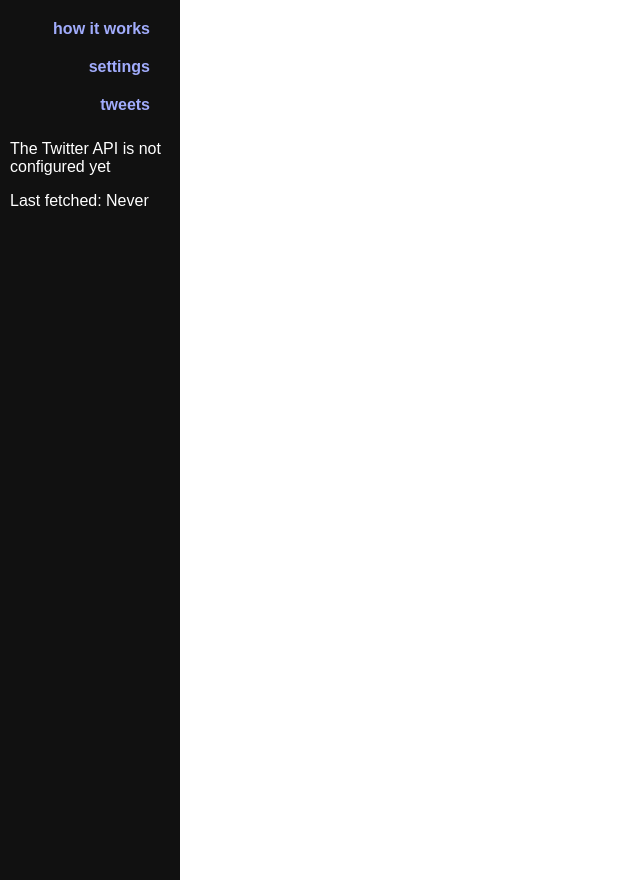
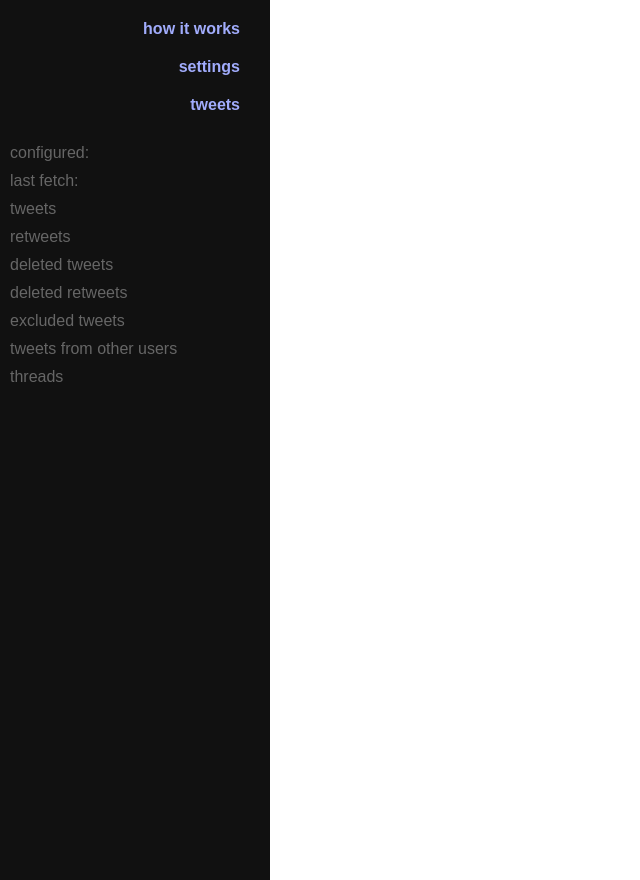
Before and after one commit to micahflee/semiphemeral, a Python web app: template semiphemeral/templates/base.html in a window 1280 px wide. Shown: the whole page, without its empty margins (0-640 px from the left). Run offline with Jinja, Linux system fonts and the light colour scheme; the template is opened without the code that fills it, so the values that code supplies are empty; some libraries are stand-ins or nearby versions.

Commit message:
Refactor web so that /api/statistics returns stats, instead of rendering in templates, and so that they get displayed in the sidebar

```diff
--- a/semiphemeral/__init__.py
+++ b/semiphemeral/__init__.py
@@ -27,7 +27,7 @@ def main(configure, fetch, delete, debug):
         click.echo('http://127.0.0.1:8080')
         click.echo('')
         app = create_app(settings, session)
-        app.run(host='127.0.0.1', port=8080, debug=debug)
+        app.run(host='127.0.0.1', port=8080, threaded=False, debug=debug)
 
     elif fetch:
         t = Twitter(settings, session)
--- /dev/null
+++ b/semiphemeral/static/js/base.js
@@ -0,0 +1,14 @@
+$(function(){
+  $.get('/api/statistics', function(data){
+    is_configured = (data.is_configured ? 'yes' : 'no');
+    $('.statistics .is_configured').text(is_configured);
+    $('.statistics .last_fetch').text(data.last_fetch);
+    $('.statistics .my_tweets').text(data.my_tweets);
+    $('.statistics .my_retweets').text(data.my_retweets);
+    $('.statistics .deleted_tweets').text(data.deleted_tweets);
+    $('.statistics .deleted_retweets').text(data.deleted_retweets);
+    $('.statistics .excluded_tweets').text(data.excluded_tweets);
+    $('.statistics .other_tweets').text(data.other_tweets);
+    $('.statistics .threads').text(data.threads);
+  })
+})
--- a/semiphemeral/static/style.css
+++ b/semiphemeral/static/style.css
@@ -4,7 +4,7 @@ body {
 
 .sidebar {
   height: 100%;
-  width: 160px;
+  width: 250px;
   position: fixed;
   z-index: 1;
   top: 0;
@@ -35,8 +35,22 @@ body {
   font-weight: bold;
 }
 
+.sidebar .statistics {
+  margin-top: 20px;
+}
+
+.sidebar .statistics ul li {
+  text-align: left;
+  color: #666666;
+  margin-bottom: 10px;
+}
+
+.sidebar .statistics .value {
+  color: #e5d204;
+}
+
 .content {
-  margin-left: 180px;
+  margin-left: 270px;
   padding: 0px 10px;
 }
 
--- a/semiphemeral/templates/base.html
+++ b/semiphemeral/templates/base.html
@@ -4,6 +4,7 @@
   <title>{% block title %}{% endblock %}</title>
   <link rel="stylesheet" href="/static/style.css">
   <script src="/static/js/lib/jquery-3.4.1.min.js"></script>
+  <script src="/static/js/base.js"></script>
 </head>
 
 <body>
@@ -14,18 +15,20 @@
       <li><a href="{{ url_for('tweets') }}">tweets</a></li>
     </ul>
 
-    {% if not sidebar['is_configured'] %}
-    <p>The Twitter API is not configured yet</p>
-    {% endif %}
+    <div class="statistics">
+      <ul>
+        <li>configured: <span class="value is_configured"></span></li>
+        <li>last fetch: <span class="value last_fetch"></span></li>
+        <li><span class="value my_tweets"></span> tweets</li>
+        <li><span class="value my_retweets"></span> retweets</li>
+        <li><span class="value deleted_tweets"></span> deleted tweets</li>
+        <li><span class="value deleted_retweets"></span> deleted retweets</li>
+        <li><span class="value excluded_tweets"></span> excluded tweets</li>
+        <li><span class="value other_tweets"></span> tweets from other users</li>
+        <li><span class="value threads"></span> threads</li>
+      </ul>
+    </div>
 
-    <p>
-      Last fetched:
-      {% if not sidebar['last_fetch'] %}
-        Never
-      {% else %}
-        {{ sidebar['last_fetch'] }}
-      {% endif %}
-    </p>
   </div>
   <div class="content">
     <h1>{% block header_text %}{% endblock %}</h1>
```
Also changed, not shown: semiphemeral/templates/tweets.html (+0 -10 lines), semiphemeral/web.py (+22 -30 lines).
